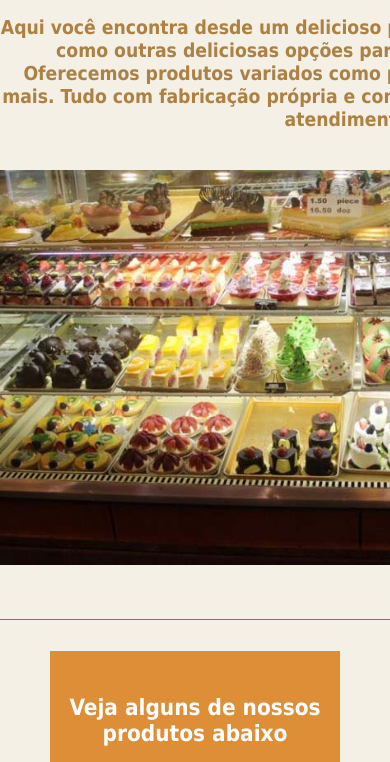
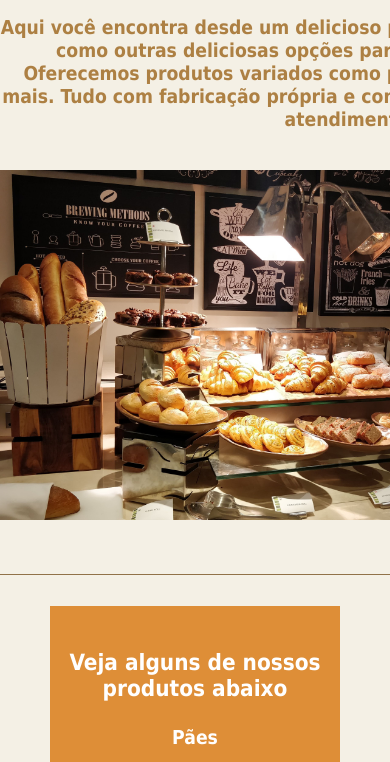
Before and after one commit to DiegoMarques20/projeto-site-padaria, a plain HTML site: page index.html in a window 390 px wide. Shown: the part 636-1398 px from the top of the page. Drawn offline with Linux system fonts and the light colour scheme.

Commit message:
responsividade

```diff
--- a/index.html
+++ b/index.html
@@ -35,7 +35,7 @@
 
             <p class="descricao">Aqui você encontra desde um delicioso pãozinho para o café da manhã, como outras deliciosas opções para suas diversas refeições. Oferecemos produtos variados como pães, salgados, bolos e muito mais. Tudo com fabricação própria e com garantia de um bom serviço e atendimento. </p>
 
-         <img class="imagem"  src="imagens/produtos-padaria.jpg" width="650" alt="Foto padaria Natureza">
+         <img class="imagem"  src="imagens/padaria-natureza-entrada.jpg" width="650" alt="Foto padaria Natureza">
         </div>
 
         <div class="teste"></div>
```
Also changed, not shown: imagens/editpadaria-natureza-entrada.png.
